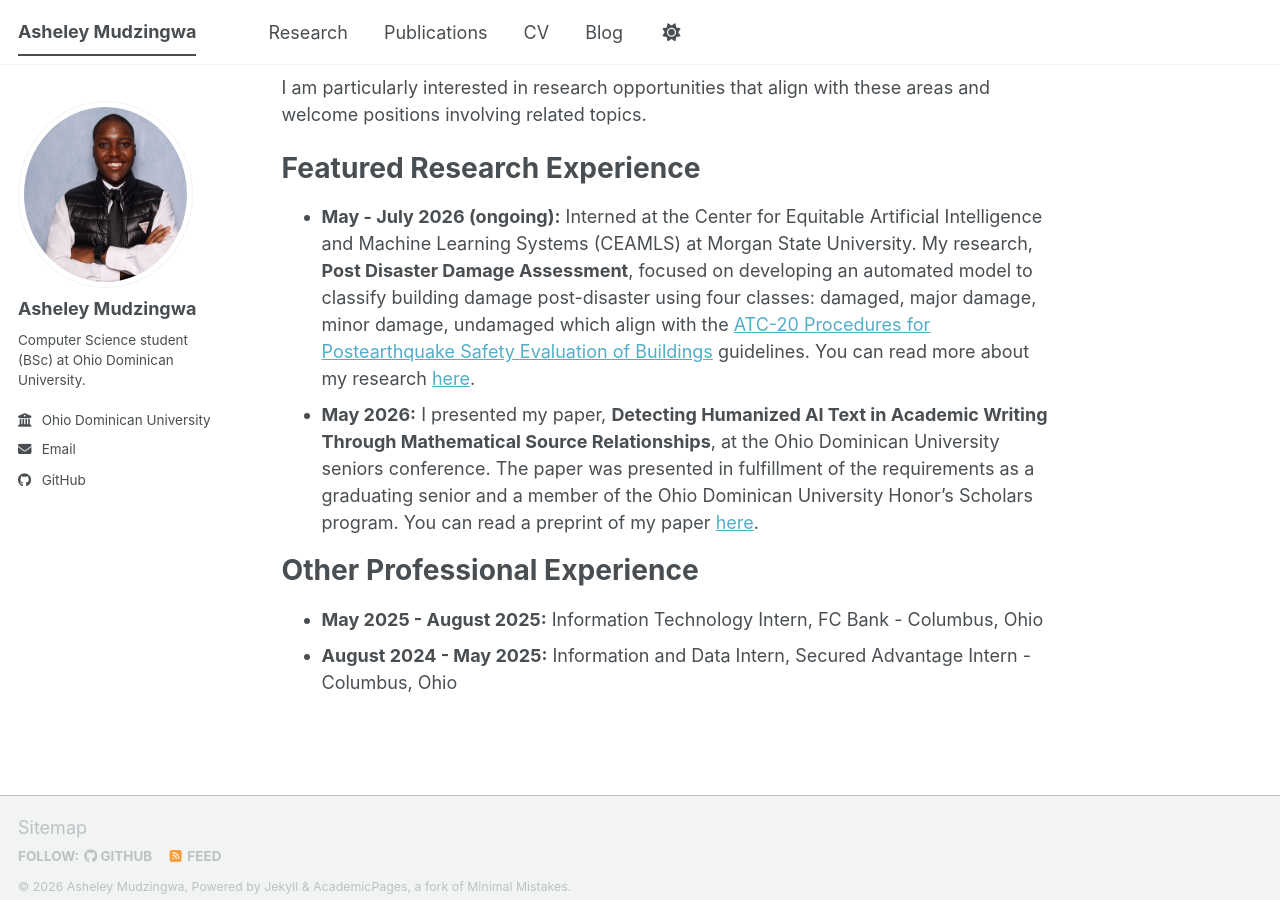
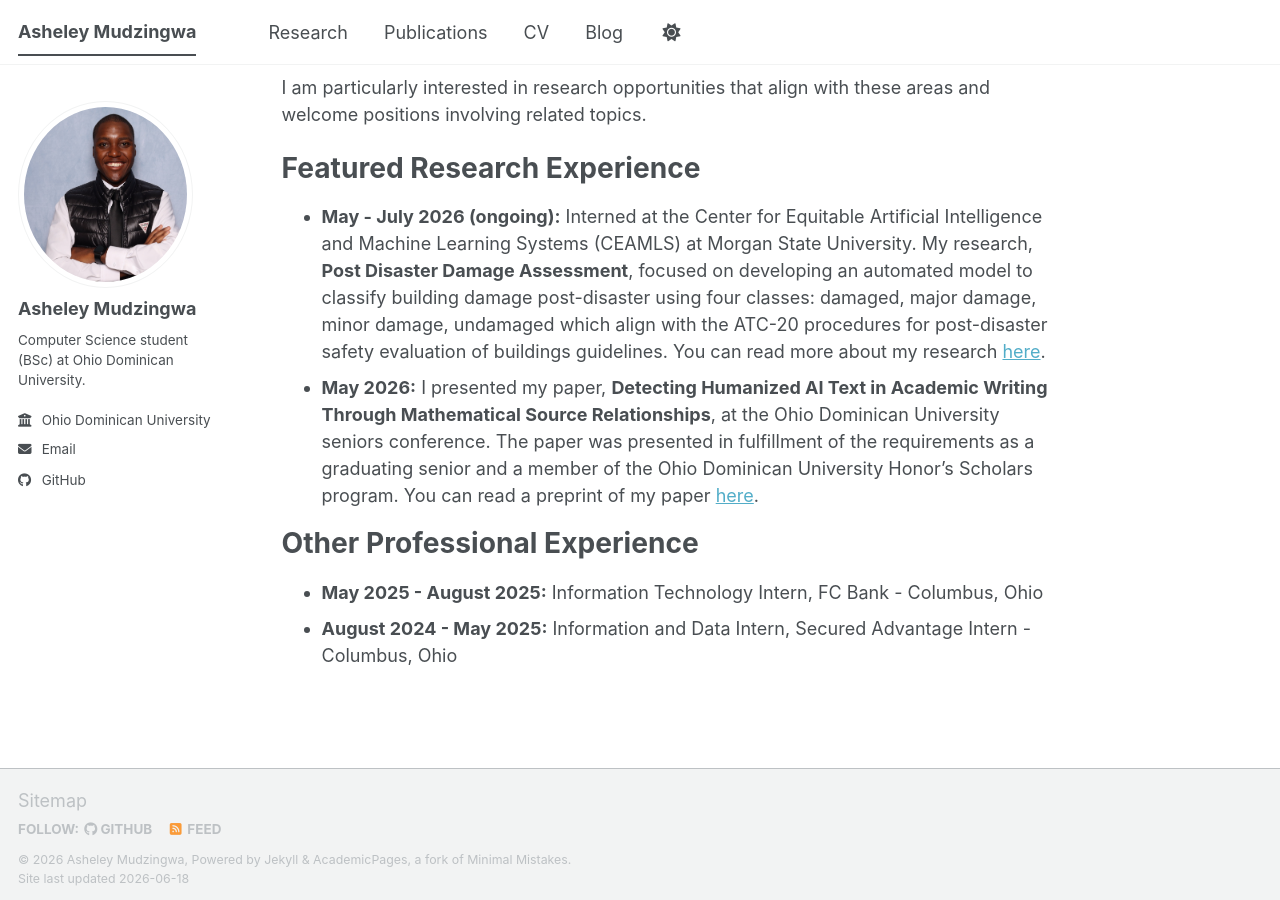
Before and after one commit to amudzingwa/amudzingwa.github.io, a Jekyll site: the page built from _pages/about.md, in a window 1280 px wide and 900 px high, scrolled down 583 px. Built offline with Jekyll 4.4.1, drawn with Linux system fonts in a browser that asks for light colours; a script bundle is joined from its source files by our own code; library files that are not in the unit come from our copies.

Commit message:
Refine research experience details in about.md
Corrected formatting and improved clarity in the research experience section.

```diff
--- a/_pages/about.md
+++ b/_pages/about.md
@@ -24,7 +24,7 @@ I am particularly interested in research opportunities that align with these are
 
 Featured Research Experience
 ======
-- **May - July 2026 (ongoing):** Interned at the Center for Equitable Artificial Intelligence and Machine Learning Systems (CEAMLS) at Morgan State University. My research, **Post Disaster Damage Assessment**, focused on developing an automated model to classify building damage post-disaster using four classes: damaged, major damage, minor damage, undamaged which align with the [ATC-20 Procedures for Postearthquake Safety Evaluation of Buildings](https://www.atcouncil.org/atc-20) guidelines. You can read more about my research [here](https://amudzingwa.github.io/amudzingwaceamls26.github.io/).
+- **May - July 2026 (ongoing):** Interned at the Center for Equitable Artificial Intelligence and Machine Learning Systems (CEAMLS) at Morgan State University. My research, **Post Disaster Damage Assessment**, focused on developing an automated model to classify building damage post-disaster using four classes: damaged, major damage, minor damage, undamaged which align with the ATC-20 procedures for post-disaster safety evaluation of buildings guidelines. You can read more about my research [here](https://amudzingwa.github.io/amudzingwaceamls26.github.io/).
 - **May 2026:** I presented my paper, **Detecting Humanized AI Text in Academic Writing Through Mathematical Source Relationships**, at the Ohio Dominican University seniors conference. The paper was presented in fulfillment of the requirements as a graduating senior and a member of the Ohio Dominican University Honor's Scholars program. You can read a preprint of my paper [here](https://drive.google.com/file/d/1mwAZ1t-Gt1omuGlGHEeI5GtKDFdXVi4U/view?usp=sharing).
 
 Other Professional Experience
```
